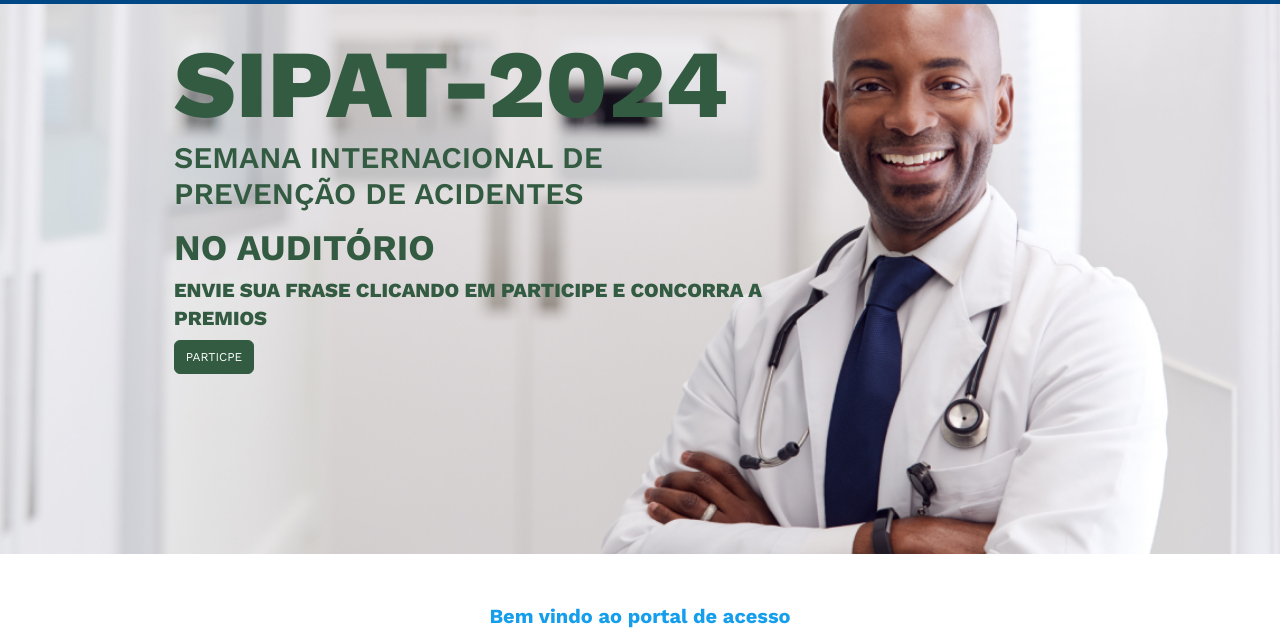
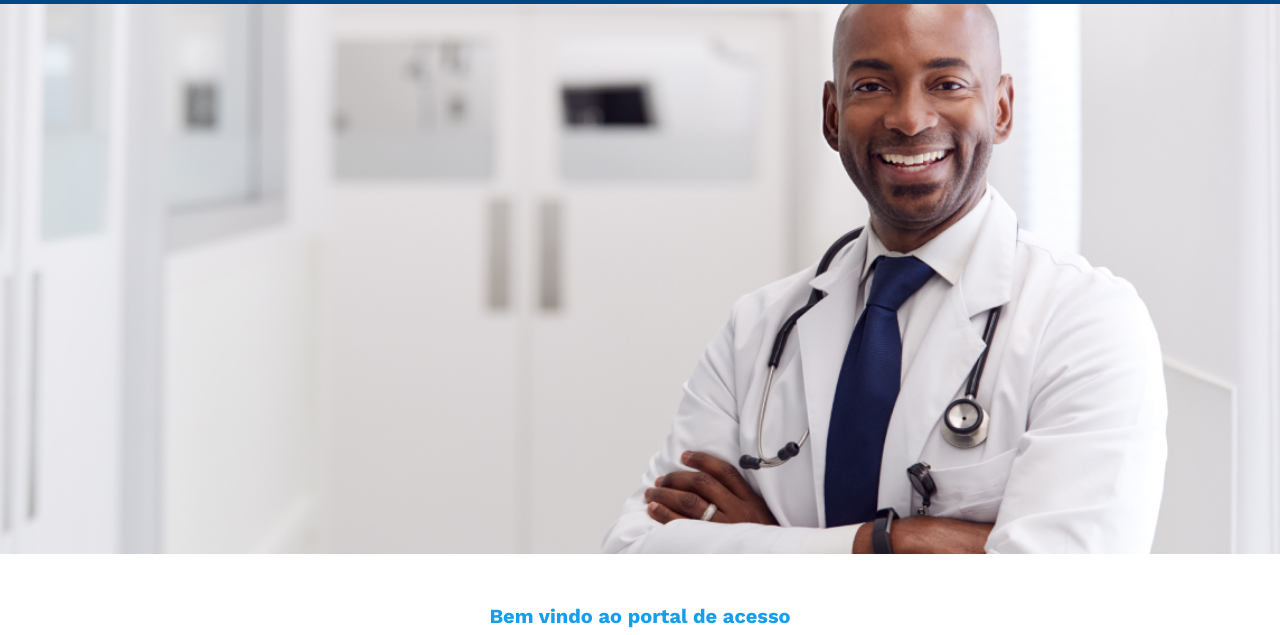
Before and after one commit to emersonocorrea/portalhmp2.0, a plain HTML site: page index.html in a window 1280 px wide. Shown: the part 108-743 px from the top of the page. Drawn offline with nearby package versions, Linux system fonts and the light colour scheme.

Commit message:
adicionada a classe hidden no banner sipat

```diff
--- a/index.html
+++ b/index.html
@@ -48,7 +48,7 @@
     <div class="banner w-full  bg-[url('./src/assets/img/doctor.png')] bg-cover h-[291px]  sm:bg-[url('./src/assets/img/doctorLarge.png')] lg:h-[550px] text-center">
 
         <div class="mx-auto max-w-[980px]">
-            <div class="sipat  max-w-[65%]  bg-opacity-40 max-h-[50%] flex flex-col  rounded-r-md p-2 font-work md:place-items-start gap-2 md:ml-4 ">
+            <div class="sipat  max-w-[65%]  bg-opacity-40 max-h-[50%] flex flex-col  rounded-r-md p-2 font-work md:place-items-start gap-2 md:ml-4 hidden">
                 <h2 class="text-sipat font-extrabold uppercase text-3xl md:text-5xl mt-2 lg:mt-6 lg:text-8xl">sipat-2024</h2>
                 <p class="text-sipat font-semibold uppercase text-xs md:text-lg text-center md:text-left lg:text-3xl">semana internacional de <br> prevenção de acidentes</p>
                 <div class="flex flex-row gap-4 justify-center mt-2 text-white uppercase font-semibold hidden">
```
